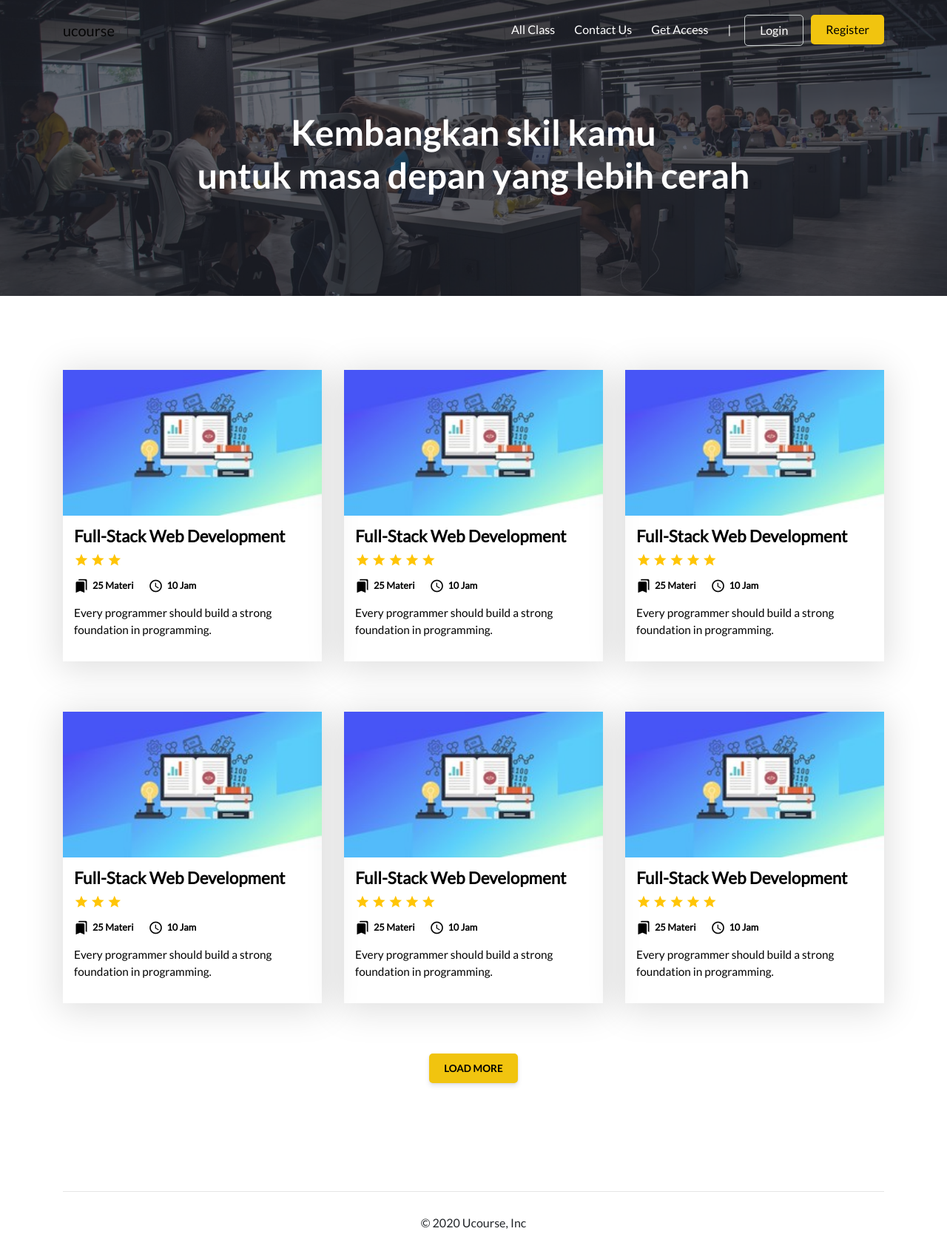
After one commit to farizhazmi/ucourse, a PHP site: page /courses.php in a window 1280 px wide. The commit adds this page. Shown: the whole page at 74% size. Run offline with PHP 8.4, Linux system fonts and the light colour scheme.

Commit message:
add some section

```diff
--- a/assets/css/front.css
+++ b/assets/css/front.css
@@ -53,7 +53,7 @@ a:hover{
 .container-section-text h4{
 	font-size: 2rem;
     font-family: 'lato-bold';
-    margin-bottom: 50px;
+    margin-bottom: 20px;
 }
 .container-section-text p{
 	font-size: 1.2rem;
@@ -78,7 +78,7 @@ a:hover{
 }
 .bg-main-header {
     position: relative;
-    height: 700px;
+    height: 750px;
 }
 .bg-main-header .section-overlay {
     background-color: rgba(35, 37, 47, 0.7);
@@ -168,6 +168,7 @@ a:hover{
 	transition: 0.25s ease-in-out;
 	display: block;
 	box-shadow: 0 5px 45px 5px rgba(0, 0, 0, 0.13);
+    margin-bottom: 20px;
 }
 
 .box-class:hover{
@@ -218,6 +219,7 @@ a:hover{
 .featured-box h4 {
     font-family: 'lato';
     font-size: 1.4rem;
+    font-weight: 600;
 }
 
 .featured-box p {
@@ -317,6 +319,34 @@ a:hover{
 		display: none;
 	}
 	/* End Navbar */
+
+    /* Home */
+    .bg-main-header{
+        height: 400px;
+    }
+    .bg-main-header .header-text {
+        padding-top: 80px;
+    }
+    .bg-main-header .header-text h1 {
+        font-size: 2rem;
+    }
+    .bg-main-header .header-text p {
+        font-size: 1rem;
+    }
+    .btn {
+        font-size: 0.7rem;
+        padding: 8px 20px;
+    }
+    section {
+        padding: 50px 0;
+    }
+    .container-section-text h4 {
+        margin-bottom: 20px;
+    }
+    .container-section-text p {
+        font-size: 1rem;
+    }
+    /* End */
 }
 
 /* End Responsive Style */
--- /dev/null
+++ b/courses.php
@@ -0,0 +1,174 @@
+<?php
+	include_once 'header.php'
+?>
+
+	<section class="bg-main-header" style="height: 400px; background: url(assets/images/bg-courses.jpg) no-repeat center center; background-size: cover;">
+		<div class="section-overlay">
+			<div class="container">
+				<div class="header-text" style="padding: 150px 0">
+					<h1>Kembangkan skil kamu <br /> untuk masa depan yang lebih cerah</h1>
+				</div>
+			</div>
+		</div>
+	</section>
+
+	<section>
+		<div class="container">
+
+			<div class="row mb-5">
+				<div class="col-md-4">
+					<a href="course.php" class="box-class">
+						<div class="thumbnail">
+							<img class="full-width" src="assets/images/thumbnail.jpg" />
+						</div>
+						<div class="description">
+							<h5 class="title">Full-Stack Web Development</h5>
+							<div class="review">
+								<span class="material-icons yellow">grade</span>
+								<span class="material-icons yellow">grade</span>
+								<span class="material-icons yellow">grade</span>
+							</div>
+							<div class="modul-desc">
+								<ul>
+									<li><span class="material-icons">bookmarks</span> &nbsp; 25 Materi</li>
+									<li><span class="material-icons">access_time</span> &nbsp; 10 Jam</li>
+								</ul>
+							</div>
+							<p>Every programmer should build a strong foundation in programming.</p>
+						</div>
+					</a>
+				</div>
+				<div class="col-md-4">
+					<a href="" class="box-class">
+						<div class="thumbnail">
+							<img class="full-width" src="assets/images/thumbnail.jpg" />
+						</div>
+						<div class="description">
+							<h5 class="title">Full-Stack Web Development</h5>
+							<div class="review">
+								<i class="material-icons yellow">grade</i>
+								<i class="material-icons yellow">grade</i>
+								<i class="material-icons yellow">grade</i>
+								<i class="material-icons yellow">grade</i>
+								<i class="material-icons yellow">grade</i>
+							</div>
+							<div class="modul-desc">
+								<ul>
+									<li><span class="material-icons">bookmarks</span> &nbsp; 25 Materi</li>
+									<li><span class="material-icons">access_time</span> &nbsp; 10 Jam</li>
+								</ul>
+							</div>
+							<p>Every programmer should build a strong foundation in programming.</p>
+						</div>
+					</a>
+				</div>
+				<div class="col-md-4">
+					<a href="" class="box-class">
+						<div class="thumbnail">
+							<img class="full-width" src="assets/images/thumbnail.jpg" />
+						</div>
+						<div class="description">
+							<h5 class="title">Full-Stack Web Development</h5>
+							<div class="review">
+								<i class="material-icons yellow">grade</i>
+								<i class="material-icons yellow">grade</i>
+								<i class="material-icons yellow">grade</i>
+								<i class="material-icons yellow">grade</i>
+								<i class="material-icons yellow">grade</i>
+							</div>
+							<div class="modul-desc">
+								<ul>
+									<li><span class="material-icons">bookmarks</span> &nbsp; 25 Materi</li>
+									<li><span class="material-icons">access_time</span> &nbsp; 10 Jam</li>
+								</ul>
+							</div>
+							<p>Every programmer should build a strong foundation in programming.</p>
+						</div>
+					</a>
+				</div>
+			</div>
+			<div class="row mb-5">
+				<div class="col-md-4">
+					<a href="course.php" class="box-class">
+						<div class="thumbnail">
+							<img class="full-width" src="assets/images/thumbnail.jpg" />
+						</div>
+						<div class="description">
+							<h5 class="title">Full-Stack Web Development</h5>
+							<div class="review">
+								<span class="material-icons yellow">grade</span>
+								<span class="material-icons yellow">grade</span>
+								<span class="material-icons yellow">grade</span>
+							</div>
+							<div class="modul-desc">
+								<ul>
+									<li><span class="material-icons">bookmarks</span> &nbsp; 25 Materi</li>
+									<li><span class="material-icons">access_time</span> &nbsp; 10 Jam</li>
+								</ul>
+							</div>
+							<p>Every programmer should build a strong foundation in programming.</p>
+						</div>
+					</a>
+				</div>
+				<div class="col-md-4">
+					<a href="" class="box-class">
+						<div class="thumbnail">
+							<img class="full-width" src="assets/images/thumbnail.jpg" />
+						</div>
+						<div class="description">
+							<h5 class="title">Full-Stack Web Development</h5>
+							<div class="review">
+								<i class="material-icons yellow">grade</i>
+								<i class="material-icons yellow">grade</i>
+								<i class="material-icons yellow">grade</i>
+								<i class="material-icons yellow">grade</i>
+								<i class="material-icons yellow">grade</i>
+							</div>
+							<div class="modul-desc">
+								<ul>
+									<li><span class="material-icons">bookmarks</span> &nbsp; 25 Materi</li>
+									<li><span class="material-icons">access_time</span> &nbsp; 10 Jam</li>
+								</ul>
+							</div>
+							<p>Every programmer should build a strong foundation in programming.</p>
+						</div>
+					</a>
+				</div>
+				<div class="col-md-4">
+					<a href="" class="box-class">
+						<div class="thumbnail">
+							<img class="full-width" src="assets/images/thumbnail.jpg" />
+						</div>
+						<div class="description">
+							<h5 class="title">Full-Stack Web Development</h5>
+							<div class="review">
+								<i class="material-icons yellow">grade</i>
+								<i class="material-icons yellow">grade</i>
+								<i class="material-icons yellow">grade</i>
+								<i class="material-icons yellow">grade</i>
+								<i class="material-icons yellow">grade</i>
+							</div>
+							<div class="modul-desc">
+								<ul>
+									<li><span class="material-icons">bookmarks</span> &nbsp; 25 Materi</li>
+									<li><span class="material-icons">access_time</span> &nbsp; 10 Jam</li>
+								</ul>
+							</div>
+							<p>Every programmer should build a strong foundation in programming.</p>
+						</div>
+					</a>
+				</div>
+			</div>
+
+			<div class="row">
+				<div class="col-md-12 text-center">
+					<a href="" class="btn btn-load-more">Load more</a>
+				</div>
+			</div>
+		</div>
+	</section>
+
+
+<?php
+	include_once 'footer.php'
+?>
--- a/header.php
+++ b/header.php
@@ -20,7 +20,7 @@
 			  </button>
 			  <div class="collapse navbar-collapse" id="navbarNavAltMarkup">
 			    <ul class="navbar-nav ml-auto">
-					<li><a class="nav-link" href="#">All Class</a></li>
+					<li><a class="nav-link" href="courses.php">All Class</a></li>
 					<li><a class="nav-link" href="#">Contact Us</a></li>
 					<li><a class="nav-link" href="access.php">Get Access</a></li>
 					<li><a class="nav-link separator" href="#">|</a></li>
```
Also changed, not shown: assets/css/access.css (+8 -0 lines), assets/css/course.css (+11 -0 lines), index.php (+8 -8 lines), assets/images/bg-courses.jpg (added).
